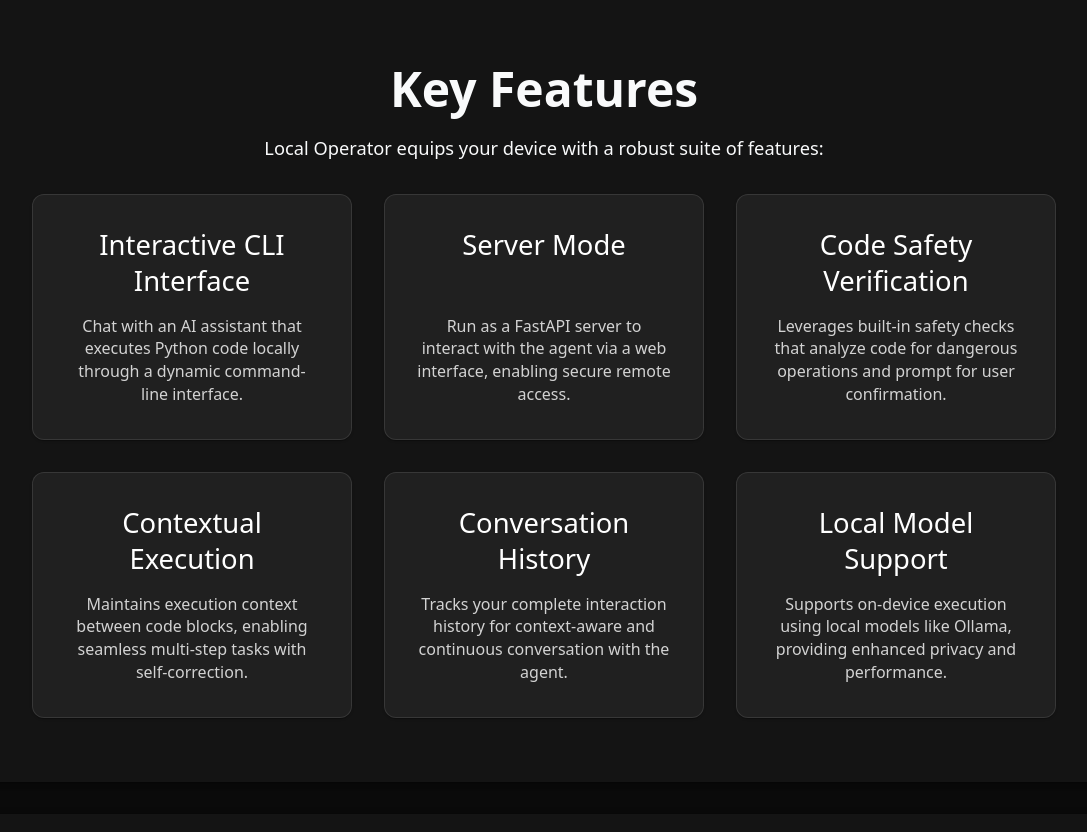
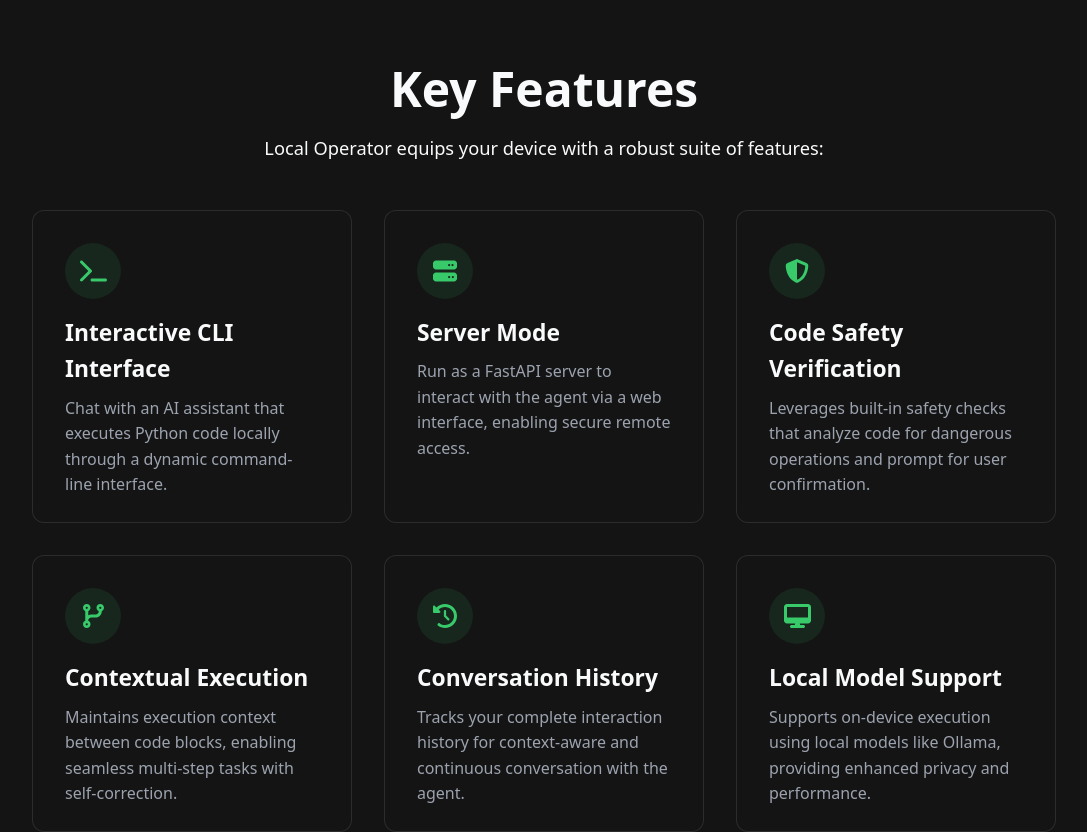
Before and after one commit to damianvtran/local-operator-site, a React (Vite) app: page / in a window 1280 px wide. Shown: the part 1360-2192 px from the top of the page, without its empty margins (96-1183 px from the left). Built offline with nearby package versions, Linux system fonts and the light colour scheme.

Commit message:
Enhance UI with new icons and styles in Features component

```diff
--- a/src/components/Features.tsx
+++ b/src/components/Features.tsx
@@ -1,24 +1,50 @@
-import { Typography, Grid, Card, CardContent } from "@mui/material";
+import { Typography, Grid, Card, CardContent, Box } from "@mui/material";
 import Section from "./Section";
 import { styled } from "@mui/material/styles";
+import { FontAwesomeIcon } from "@fortawesome/react-fontawesome";
+import {
+	faTerminal,
+	faServer,
+	faShieldHalved,
+	faCodeBranch,
+	faHistory,
+	faDesktop
+} from "@fortawesome/free-solid-svg-icons";
 
 const FeatureCard = styled(Card)(({ theme }) => ({
 	height: "100%",
 	backgroundColor: theme.palette.background.paper,
 	color: theme.palette.primary.contrastText,
-	padding: theme.spacing(2),
+	transition: "transform 0.2s ease-in-out",
+	"&:hover": {
+		transform: "translateY(-4px)",
+	},
+}));
+
+const IconContainer = styled(Box)(({ theme }) => ({
+	width: 56,
+	height: 56,
+	borderRadius: "50%",
+	backgroundColor: "rgba(56, 201, 106, 0.1)",
 	display: "flex",
-	flexDirection: "column",
+	alignItems: "center",
+	justifyContent: "center",
+	marginBottom: theme.spacing(2),
+	color: theme.palette.primary.main,
+	"& svg": {
+		fontSize: "1.5rem",
+	},
+}));
+
+const FeatureTitle = styled(Typography)(({ theme }) => ({
+	fontWeight: 600,
+	marginBottom: theme.spacing(1),
+	color: theme.palette.text.primary,
 }));
 
 const FeatureBody = styled(Typography)(({ theme }) => ({
-	color: theme.palette.caption,
-	height: 84,
-}));
-
-const FeatureTitle = styled(Typography)(({ theme }) => ({
-	height: 72,
-	marginBottom: theme.spacing(2),
+	color: theme.palette.text.secondary,
+	lineHeight: 1.6,
 }));
 
 const Features: React.FC = () => {
@@ -27,14 +53,17 @@ const Features: React.FC = () => {
 			<Typography variant="h3" component="h2" gutterBottom>
 				Key Features
 			</Typography>
-			<Typography variant="body1" sx={{ mb: 4 }}>
+			<Typography variant="body1" sx={{ mb: 6, maxWidth: 800, mx: "auto" }}>
 				Local Operator equips your device with a robust suite of features:
 			</Typography>
 			<Grid container spacing={4} justifyContent="center">
 				<Grid item xs={12} sm={6} md={4}>
-					<FeatureCard>
-						<CardContent sx={{ flex: 1 }}>
-							<FeatureTitle variant="h5">
+					<FeatureCard elevation={0}>
+						<CardContent sx={{ p: 4, textAlign: "left" }}>
+							<IconContainer>
+								<FontAwesomeIcon icon={faTerminal} />
+							</IconContainer>
+							<FeatureTitle variant="h6">
 								Interactive CLI Interface
 							</FeatureTitle>
 							<FeatureBody variant="body2">
@@ -44,9 +73,12 @@ const Features: React.FC = () => {
 					</FeatureCard>
 				</Grid>
 				<Grid item xs={12} sm={6} md={4}>
-					<FeatureCard>
-						<CardContent sx={{ flex: 1 }}>
-							<FeatureTitle variant="h5">
+					<FeatureCard elevation={0}>
+						<CardContent sx={{ p: 4, textAlign: "left" }}>
+							<IconContainer>
+								<FontAwesomeIcon icon={faServer} />
+							</IconContainer>
+							<FeatureTitle variant="h6">
 								Server Mode
 							</FeatureTitle>
 							<FeatureBody variant="body2">
@@ -56,9 +88,12 @@ const Features: React.FC = () => {
 					</FeatureCard>
 				</Grid>
 				<Grid item xs={12} sm={6} md={4}>
-					<FeatureCard>
-						<CardContent sx={{ flex: 1 }}>
-							<FeatureTitle variant="h5">
+					<FeatureCard elevation={0}>
+						<CardContent sx={{ p: 4, textAlign: "left" }}>
+							<IconContainer>
+								<FontAwesomeIcon icon={faShieldHalved} />
+							</IconContainer>
+							<FeatureTitle variant="h6">
 								Code Safety Verification
 							</FeatureTitle>
 							<FeatureBody variant="body2">
@@ -68,9 +103,12 @@ const Features: React.FC = () => {
 					</FeatureCard>
 				</Grid>
 				<Grid item xs={12} sm={6} md={4}>
-					<FeatureCard>
-						<CardContent sx={{ flex: 1 }}>
-							<FeatureTitle variant="h5">
+					<FeatureCard elevation={0}>
+						<CardContent sx={{ p: 4, textAlign: "left" }}>
+							<IconContainer>
+								<FontAwesomeIcon icon={faCodeBranch} />
+							</IconContainer>
+							<FeatureTitle variant="h6">
 								Contextual Execution
 							</FeatureTitle>
 							<FeatureBody variant="body2">
@@ -80,9 +118,12 @@ const Features: React.FC = () => {
 					</FeatureCard>
 				</Grid>
 				<Grid item xs={12} sm={6} md={4}>
-					<FeatureCard>
-						<CardContent sx={{ flex: 1 }}>
-							<FeatureTitle variant="h5">
+					<FeatureCard elevation={0}>
+						<CardContent sx={{ p: 4, textAlign: "left" }}>
+							<IconContainer>
+								<FontAwesomeIcon icon={faHistory} />
+							</IconContainer>
+							<FeatureTitle variant="h6">
 								Conversation History
 							</FeatureTitle>
 							<FeatureBody variant="body2">
@@ -92,9 +133,12 @@ const Features: React.FC = () => {
 					</FeatureCard>
 				</Grid>
 				<Grid item xs={12} sm={6} md={4}>
-					<FeatureCard>
-						<CardContent sx={{ flex: 1 }}>
-							<FeatureTitle variant="h5">
+					<FeatureCard elevation={0}>
+						<CardContent sx={{ p: 4, textAlign: "left" }}>
+							<IconContainer>
+								<FontAwesomeIcon icon={faDesktop} />
+							</IconContainer>
+							<FeatureTitle variant="h6">
 								Local Model Support
 							</FeatureTitle>
 							<FeatureBody variant="body2">
```
